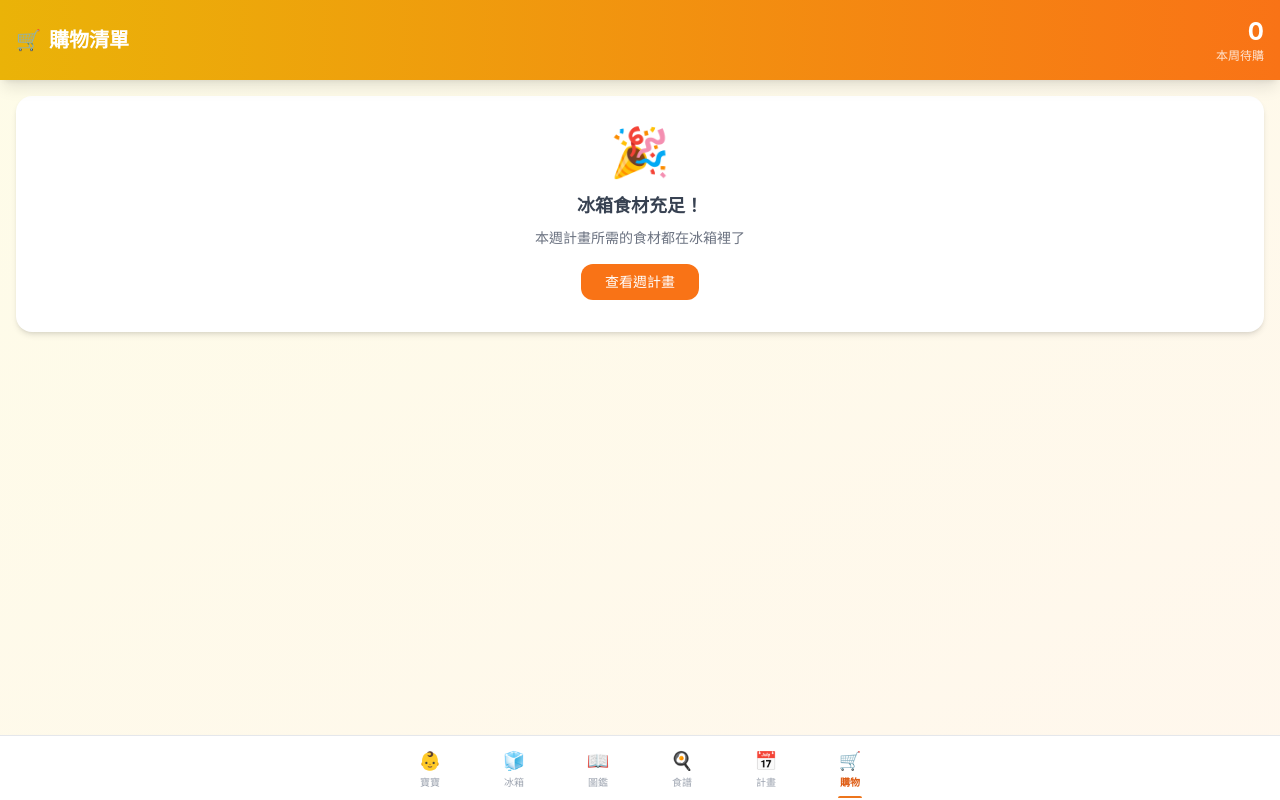
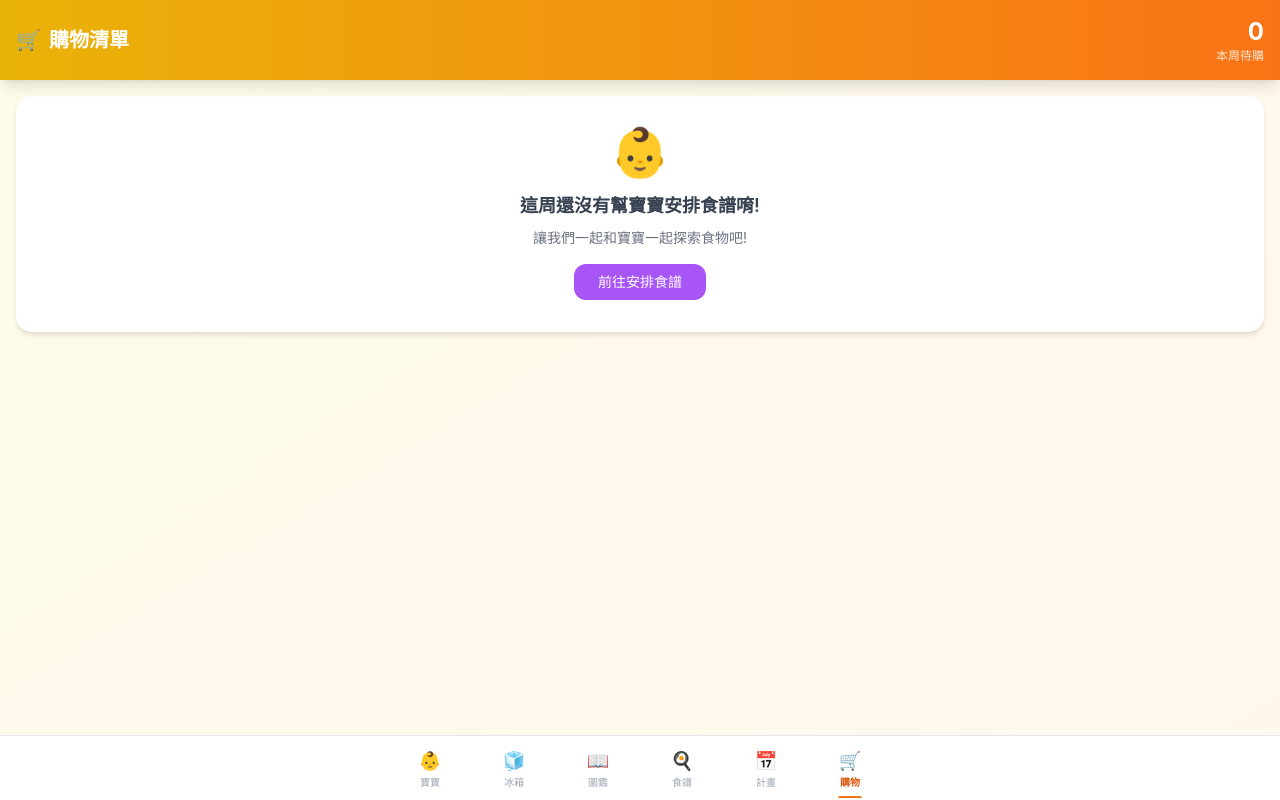
Before and after one commit to yehgemini888/cooker, a Vue app: page /shopping in a window 1280 px wide. Built offline with nearby package versions, Linux system fonts and the light colour scheme.

Commit message:
fix: 優化購物清單頁面內容與佈局

```diff
--- a/src/views/ShoppingListView.vue
+++ b/src/views/ShoppingListView.vue
@@ -3,10 +3,19 @@ import { computed } from 'vue'
 import { useRouter } from 'vue-router'
 import { useShoppingList } from '@/composables/useShoppingList'
 import { useFoodStore } from '@/stores/food'
+import { usePlanStore } from '@/stores/plan' // Add import
 import { getIngredientImageUrl, hasLocalImage } from '@/composables/useIngredientImage'
 
 const router = useRouter()
 const foodStore = useFoodStore()
+const planStore = usePlanStore() // Add store
+
+// 檢查是否有安排食譜
+const hasPlannedMeals = computed(() => {
+  if (!planStore.currentPlan) return false
+  return Object.values(planStore.currentPlan.meals).some(ids => ids.length > 0)
+})
+
 const {
   shoppingList,
   thisWeekList,
@@ -90,8 +99,23 @@ function formatDateDisplay(dateStr: string): string {
 
     <!-- 內容區 -->
     <div class="px-4 py-4 space-y-4">
-      <!-- 空狀態 -->
-      <div v-if="shoppingList.length === 0" class="bg-white rounded-2xl shadow-md p-8 text-center">
+      <!-- 空狀態：尚未安排食譜 -->
+      <div v-if="!hasPlannedMeals" class="bg-white rounded-2xl shadow-md p-8 text-center text-gray-500">
+        <div class="text-5xl mb-4">👶</div>
+        <h3 class="text-lg font-semibold text-gray-700 mb-2">這周還沒有幫寶寶安排食譜唷!</h3>
+        <p class="text-sm mb-4">
+          讓我們一起和寶寶一起探索食物吧!
+        </p>
+        <router-link
+          to="/plan"
+          class="inline-block px-6 py-2 bg-purple-500 text-white rounded-xl text-sm hover:bg-purple-600 transition-colors"
+        >
+          前往安排食譜
+        </router-link>
+      </div>
+
+      <!-- 空狀態：食材充足 -->
+      <div v-else-if="shoppingList.length === 0" class="bg-white rounded-2xl shadow-md p-8 text-center">
         <div class="text-5xl mb-4">🎉</div>
         <h3 class="text-lg font-semibold text-gray-700 mb-2">冰箱食材充足！</h3>
         <p class="text-gray-500 text-sm mb-4">
```
